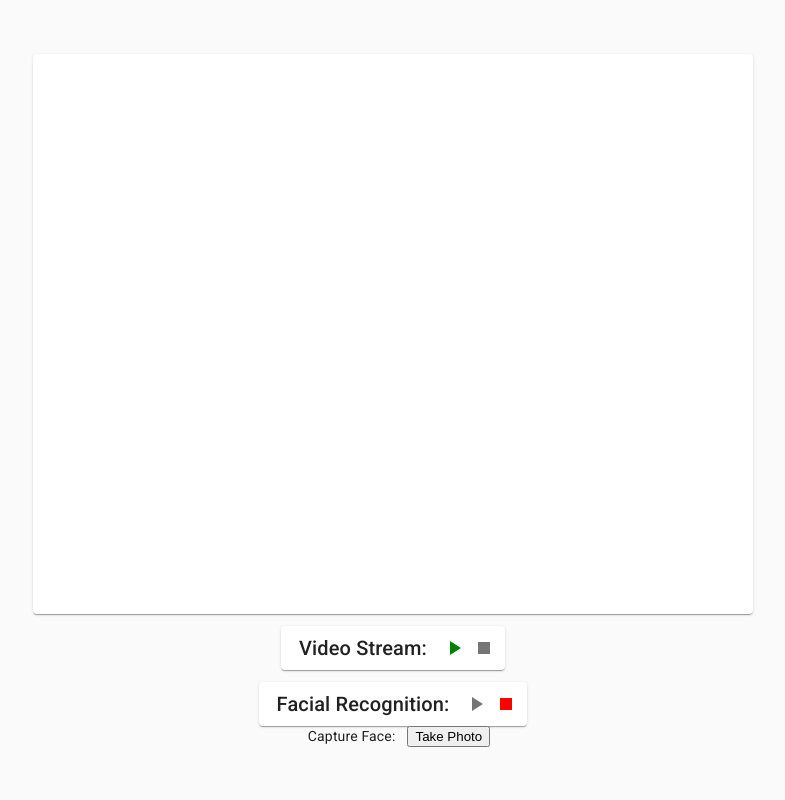
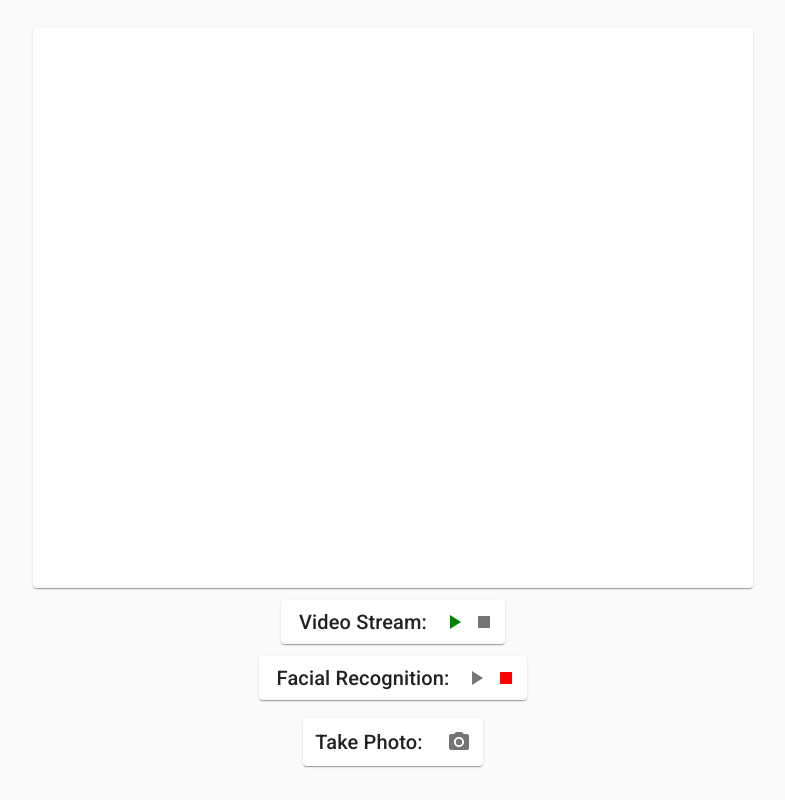
Before and after one commit to segeeslice/cc-final-project, a React (Create React App) app in the folder react-app/: page / in a window 1280 px wide. Shown: the whole page, without its empty margins (247-1032 px from the left). Built offline with nearby package versions, Linux system fonts and the light colour scheme; no server answers.

Commit message:
Clean up and style with Material UI

```diff
--- a/react-app/src/components/FaceRecVideoPlayer.jsx
+++ b/react-app/src/components/FaceRecVideoPlayer.jsx
@@ -159,7 +159,7 @@ function FaceRecVideoPlayer(props) {
         </Card>
       </div>
 
-      <div style={centeredRowStyle}>
+      <div style={{...centeredRowStyle, paddingBottom: '12px'}}>
         <Card style={{display: 'flex', padding: '6px'}}>
           <Typography variant="h6" style={{padding: '0px 12px'}}>
             Facial Recognition:
@@ -188,9 +188,9 @@ function FaceRecVideoPlayer(props) {
           </IconButton>
         </Card>
       </div>
-      <div>
+      <div style={centeredRowStyle}>
         <PhotoManager
-          hide={!loading}
+          hide={loading}
         />
       </div>
     </div>
--- a/react-app/src/components/PhotoManager.jsx
+++ b/react-app/src/components/PhotoManager.jsx
@@ -1,6 +1,13 @@
 import React from 'react'
 import captureVideoFrame from 'capture-video-frame'
 import UploadManager from './UploadManager'
+
+import {
+  IconButton,
+  Card,
+  Typography,
+} from '@material-ui/core'
+import CameraAltIcon from '@material-ui/icons/CameraAlt'
 
 function PhotoManager(props) {
   const [photo, setPhoto] = React.useState([])
@@ -13,15 +20,17 @@ function PhotoManager(props) {
 
   return (
     <div>
-      <div>
-        <span style={{padding: '0px 12px'}}>
-          Capture Face:
-        </span>
-        <button
-          onClick={onTakePhotoClick}
-        >
-          Take Photo
-        </button>
+      <div style={{display: 'flex', padding: '6px', justifyContent: 'center'}}>
+        <Card style={{display: 'flex', alignItems: 'center'}}>
+          <Typography variant="h6" style={{padding: '0px 12px'}}>
+            Take Photo:
+          </Typography>
+          <IconButton
+            onClick={onTakePhotoClick}
+          >
+            <CameraAltIcon/>
+          </IconButton>
+        </Card>
       </div>
       <div>
         {
@@ -32,8 +41,13 @@ function PhotoManager(props) {
                 {
                   photoTaken
                     ?
-                      <div>
-                        <img id='photo' src={photo.dataUri} />
+                      <div style={{textAlign: 'center'}}>
+                        <img
+                          id='photo'
+                          src={photo.dataUri}
+                          width='180px'
+                          height='140px'
+                        />
                         <UploadManager
                           setPhotoTaken={setPhotoTaken}
                           photo={photo}
--- a/react-app/src/components/UploadManager.jsx
+++ b/react-app/src/components/UploadManager.jsx
@@ -1,4 +1,11 @@
 import React from 'react'
+
+import {
+  TextField,
+  IconButton,
+  Typography
+} from '@material-ui/core'
+import ArrowUpwardIcon from '@material-ui/icons/ArrowUpward'
 
 class UploadManager extends React.Component {
   constructor() {
@@ -23,22 +30,28 @@ class UploadManager extends React.Component {
 
   render() {
     return (
-      <div>
-        <label htmlFor='name'>
-          Name of person in photo:
-        </label>
-        <input
+      <div style={{display: 'flex', padding: '12px 12px', alignItems: 'center'}}>
+        <span>
+          <label htmlFor='name'>
+            <Typography variant="h6" style={{padding: '0px 12px'}}>
+              Name:
+            </Typography>
+          </label>
+        </span>
+        <TextField
           id='name'
           name='name'
           type='text'
+          variant='outlined'
           value={this.state.name}
           onChange={this.onInputChange}
         />
-        <button
+        <IconButton
           onClick={this.onUploadClick}
         >
-          Upload
-        </button>
+          <ArrowUpwardIcon/>
+        </IconButton>
+
       </div>
     )
   }
```
